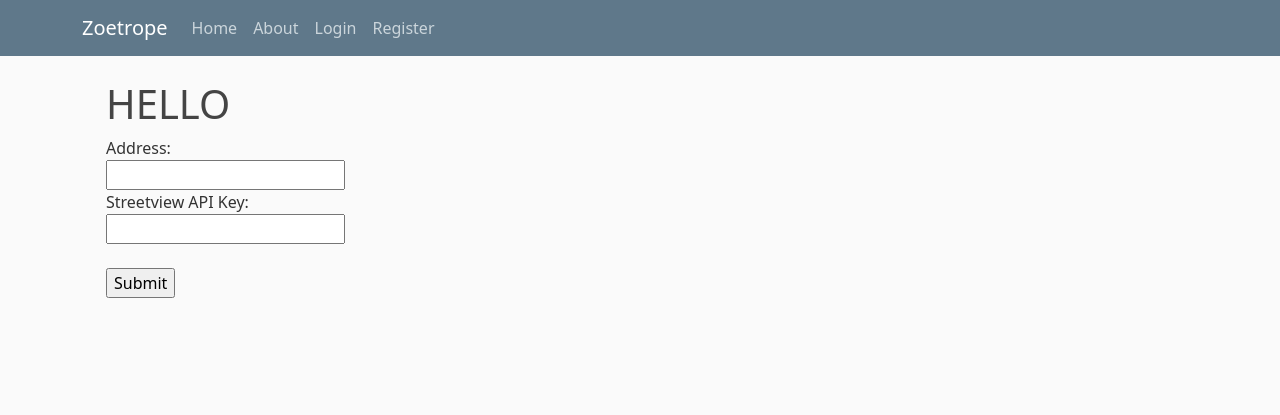
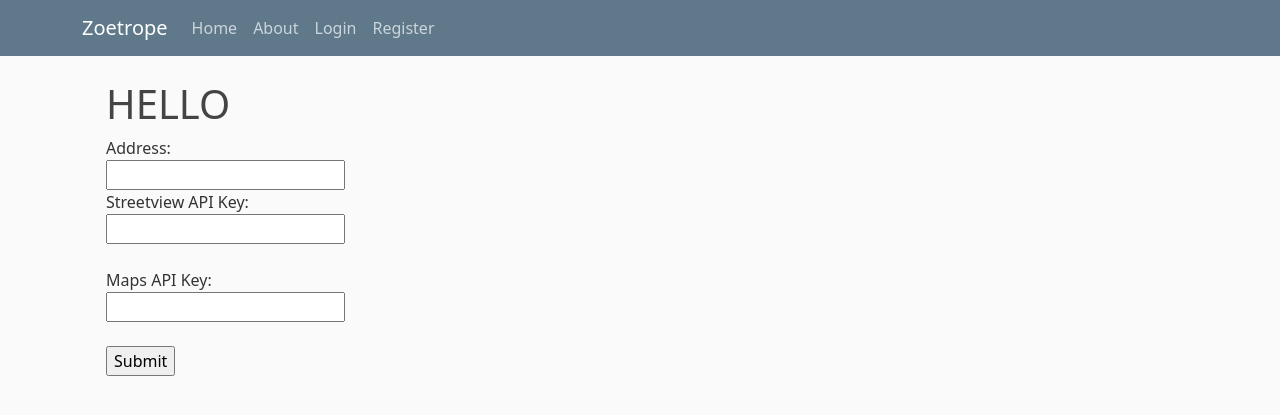
Before and after one commit to shayanpg/zoetrope, a Django app: page /address/ in a window 1280 px wide. Shown: the top 415 px of the page. Run offline with Django 3.2, Linux system fonts and the light colour scheme.

Commit message:
adding downloader (finds location, but no images)

```diff
--- a/address/templates/address/address.html
+++ b/address/templates/address/address.html
@@ -8,8 +8,10 @@
     <!-- {% csrf_token %} -->
     <label for="address">Address:</label><br>
     <input type="text" id="address" name="address"><br>
-    <label for="api_key">Streetview API Key:</label><br>
-    <input type="text" id="api_key" name="api_key"><br><br>
+    <label for="sv_key">Streetview API Key:</label><br>
+    <input type="text" id="sv_key" name="sv_key"><br><br>
+    <label for="m_key">Maps API Key:</label><br>
+    <input type="text" id="m_key" name="m_key"><br><br>
     <input type="submit" value="Submit">
   </form>
 </div>
--- a/address/templates/address/response.html
+++ b/address/templates/address/response.html
@@ -5,7 +5,8 @@
 </div>
 <div class="row container-fluid">
   <p>
-    API Key: {{ api_key }} <br>
+    Streetview Key: {{ sv_key }} <br>
+    Maps Key: {{ m_key }} <br>
     address: {{ address }}
   </p>
 </div>
--- a/address/views.py
+++ b/address/views.py
@@ -1,11 +1,27 @@
 from django.shortcuts import render
+
+import streetview
+import urllib
+from ast import literal_eval
+import json
+import numpy as np
+import csv
+# import pandas as pd
+import re
+import math
+# from datascience import *
+# import matplotlib.pyplot as plt
+import random
+
+from math import sin, cos, sqrt, atan2, radians
 
 # Create your views here.
 
 class Save_Request:
     def __init__(self, request):
         html_data = request.GET
-        self.api_key = str(html_data['api_key'])
+        self.sv_key = str(html_data['sv_key'])
+        self.m_key = str(html_data['m_key'])
         self.address = str(html_data["address"])
 
 def address(request):
@@ -15,8 +31,85 @@ def response(request):
 
     # Gets all the specified values in the html form
     download_information = Save_Request(request)
-
+    address_download(download_information.address,
+     download_information.sv_key,
+     download_information.m_key)
     return render(request, 'address/response.html',
      {'title':'Download Images',
-      'api_key': download_information.api_key,
+      'sv_key': download_information.sv_key,
+      'm_key': download_information.m_key,
       'address': download_information.address})
+
+def calculate_initial_compass_bearing(pointA, pointB):
+    """
+    Calculates the bearing between two points.
+    The formulae used is the following:
+        θ = atan2(sin(Δlong).cos(lat2),
+                  cos(lat1).sin(lat2) − sin(lat1).cos(lat2).cos(Δlong))
+    :Parameters:
+      - `pointA: The tuple representing the latitude/longitude for the
+        first point. Latitude and longitude must be in decimal degrees
+      - `pointB: The tuple representing the latitude/longitude for the
+        second point. Latitude and longitude must be in decimal degrees
+    :Returns:
+      The bearing in degrees, (roation from A to B)
+    :Returns Type:
+      float
+    """
+    if (type(pointA) != tuple) or (type(pointB) != tuple):
+        raise TypeError("Only tuples are supported as arguments")
+
+    lat1 = math.radians(pointA[0])
+    lat2 = math.radians(pointB[0])
+
+    diffLong = math.radians(pointB[1] - pointA[1])
+
+    x = math.sin(diffLong) * math.cos(lat2)
+    y = math.cos(lat1) * math.sin(lat2) - (math.sin(lat1)
+            * math.cos(lat2) * math.cos(diffLong))
+
+    initial_bearing = math.atan2(x, y)
+
+    # Now we have the initial bearing but math.atan2 return values
+    # from -180° to + 180° which is not what we want for a compass bearing
+    # The solution is to normalize the initial bearing as shown below
+    initial_bearing = math.degrees(initial_bearing)
+    compass_bearing = (initial_bearing + 360) % 360
+
+    return compass_bearing
+
+def address_to_coord(address, m_key):
+    base_url = 'https://maps.googleapis.com/maps/api/geocode/json?address='
+    add_url = base_url + address.replace(' ', '+') + '&key=' + m_key
+    add_json = urllib.request.urlopen(add_url).read()
+    data = literal_eval(add_json.decode('utf8'))
+    return tuple(data.get('results')[0].get('geometry').get('location').values())
+
+def download_images(latitude, longitude, key, address = False):
+    panoids = streetview.panoids(lat=latitude, lon=longitude)
+    obj_coord = (panoids[0]['lat'], panoids[0]['lon'])
+    pic_coord = (latitude, longitude)
+    angle = calculate_initial_compass_bearing(obj_coord, pic_coord)
+    print('ANGLE:', angle)
+    for elem in panoids:
+        print("ELEM \n", elem)
+        try:
+            if type(elem['year']) == int:
+                if address != False:
+                    # streetview.api_download_address(elem['panoid'], angle, '../downloads/', key, address, year = elem['year'])
+                    streetview.api_download(elem['panoid'], angle, '../downloads/', key)
+                    print('Picture for', elem['month'], elem['year'], 'downloaded')
+                    print("TEST TEST TEST ADDRESS SHOULD BE FALSE (download_images in address.views)")
+                else:
+                    streetview.api_download(elem['panoid'], angle, '../downloads/', key)
+        except KeyError:
+            pass
+
+def address_download(address, sv_key, m_key):
+    print('Downloading pictures for address:', address)
+    # extracts the latitude and longitude from the address using the maps api
+    lat, lon = address_to_coord(address, m_key)[0], address_to_coord(address, m_key)[1]
+    # name the file
+    fname = address.replace(' ', '_').replace(',', '')
+    # download the street view images for the address using the extracted lat, long
+    download_images(lat, lon, sv_key, fname)
```
